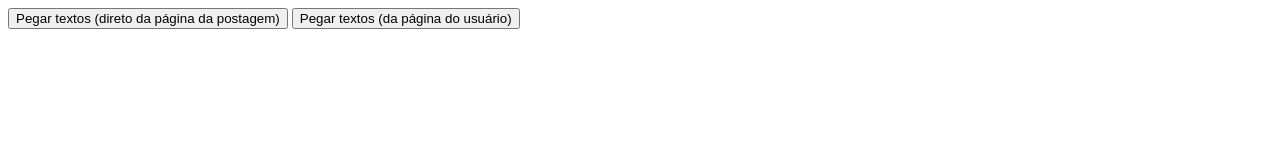
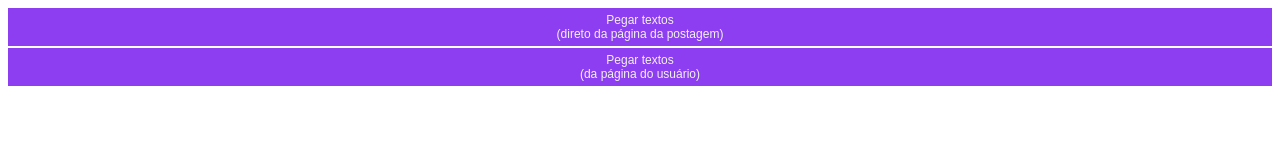
Before and after one commit to VictorMonteiro7/pegaAlt, a browser extension: page index.html in a window 1280 px wide. Drawn offline with Linux system fonts and the light colour scheme.

Commit message:
mudança de estilo dos botoes, e no manifesto

```diff
--- a/index.html
+++ b/index.html
@@ -4,11 +4,12 @@
   <meta charset="UTF-8">
   <meta http-equiv="X-UA-Compatible" content="IE=edge">
   <meta name="viewport" content="width=device-width, initial-scale=1.0">
+  <link rel="stylesheet" href="./style.css">
   <title>Pega Textos</title>
 </head>
 <body>
-  <button id="req">Pegar textos (direto da página da postagem)</button>
-  <button id="teste2">Pegar textos (da página do usuário)</button>
+  <button id="req">Pegar textos <br/>(direto da página da postagem)</button>
+  <button id="teste2">Pegar textos <br/>(da página do usuário)</button>
   <script src="./scriptbtn.js"></script>
 </body>
 </html>
--- a/style.css
+++ b/style.css
@@ -0,0 +1,21 @@
+* {
+  box-sizing: border-box;
+}
+html {
+  padding: 0;
+  margin: 0;
+}
+body {
+  min-width: 180px;
+}
+button {
+  background-color: #8d3ef1;
+  color: #f1f1f1;
+  padding: 5px;
+  margin: 0px 0 2px 0;
+  border: none;
+  cursor: pointer;
+  width: 100%;
+  font-size: 12px;
+  word-wrap: break-word;
+}
```
Also changed, not shown: manifest.json.
